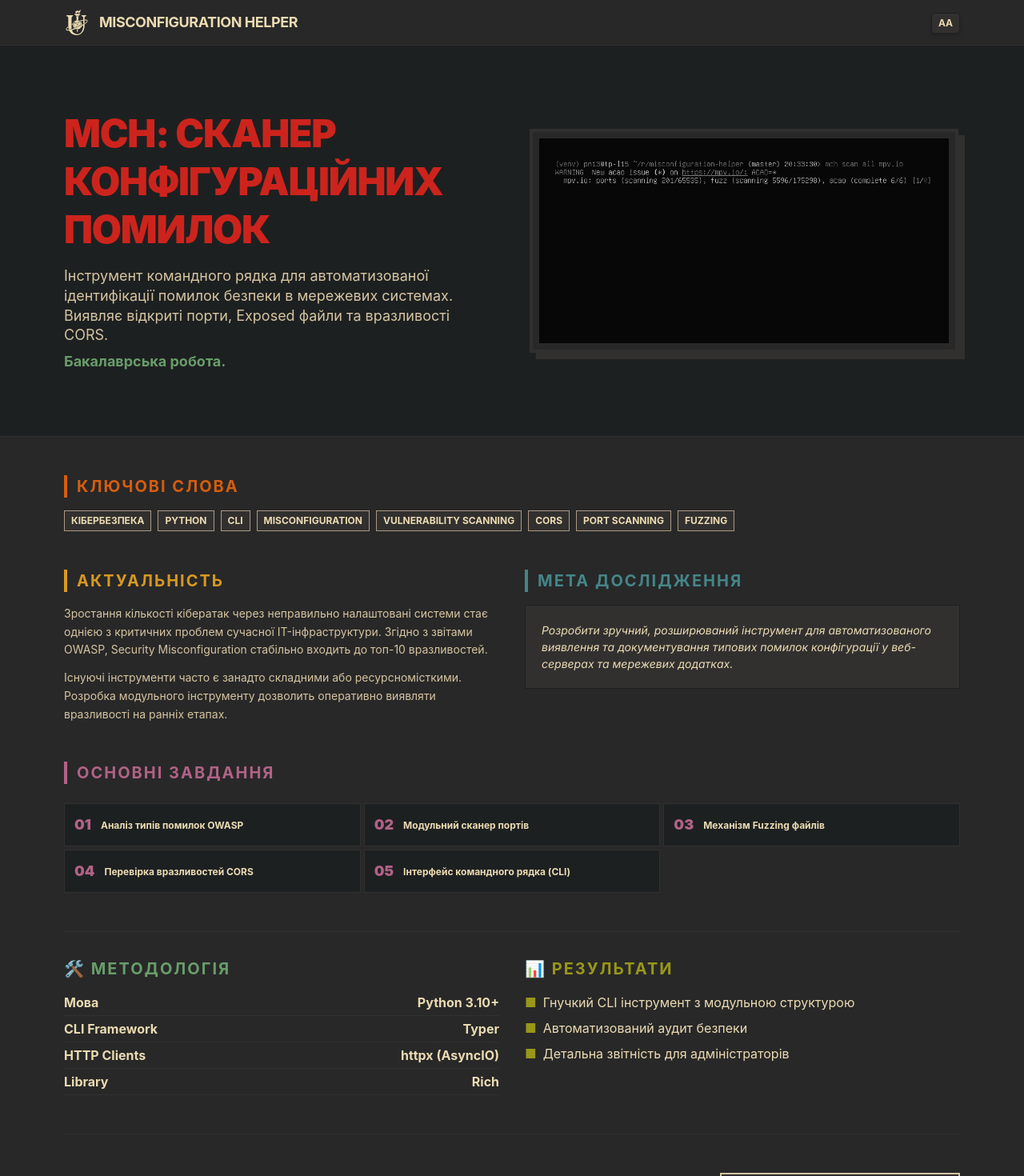
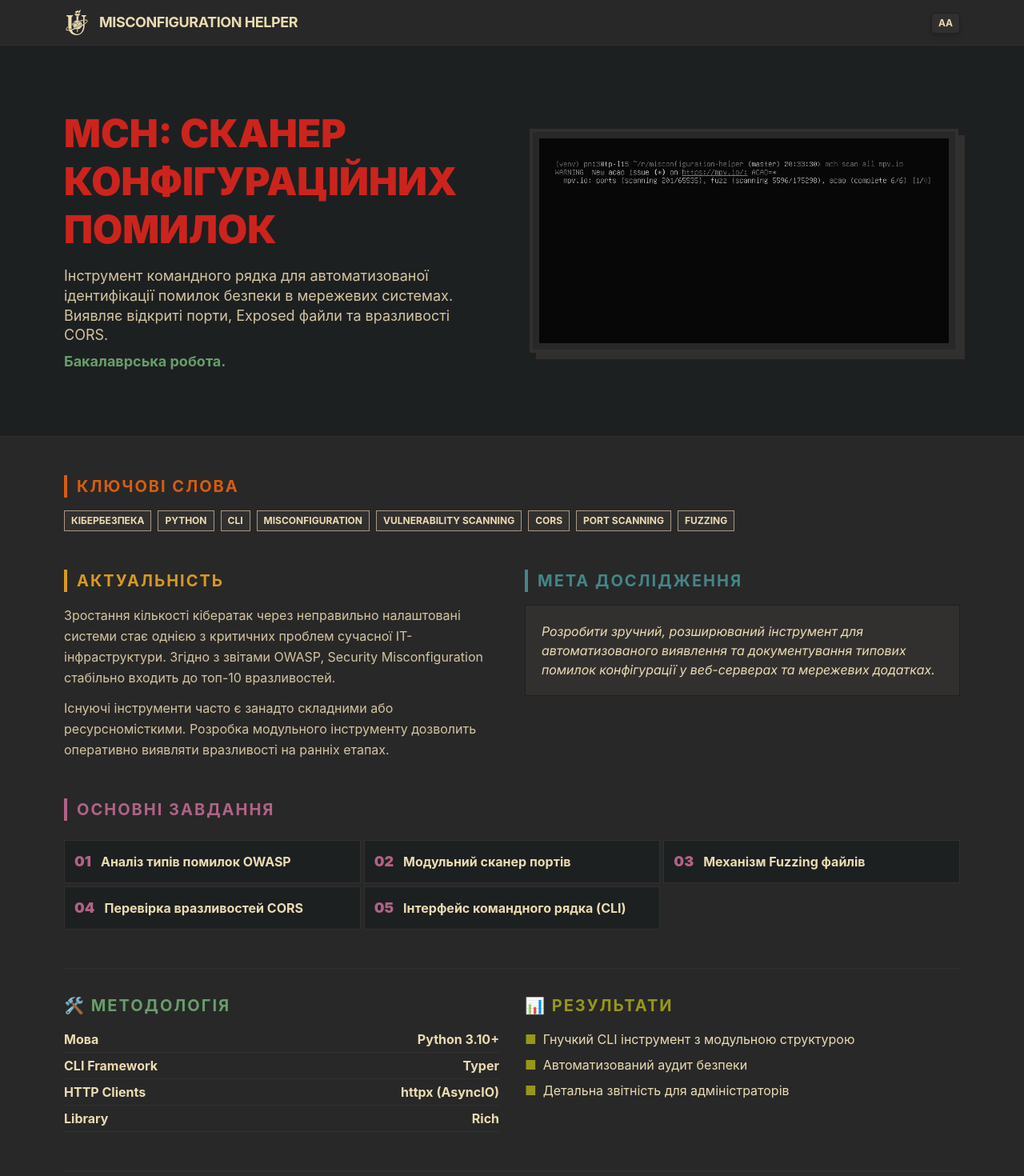
Before and after one commit to PickNicko13/misconfiguration-helper-landing, a React (Vite) app: page / in a window 1280 px wide. Shown: the top 1470 px of the page at 80% size. Built offline with nearby package versions, Linux system fonts and the light colour scheme; a web font is replaced by a local one.

Commit message:
style(stage-4): loosed hero spacing and increased base font size

```diff
--- a/src/App.tsx
+++ b/src/App.tsx
@@ -17,7 +17,7 @@ function App() {
       <main role="main" className="flex-grow">
         <section className="max-w-6xl mx-auto px-4 py-12 md:py-20 flex flex-col md:flex-row items-center gap-10">
           <article className="flex-1 space-y-4">
-            <h1 className="text-3xl md:text-5xl font-black tracking-tight text-[var(--color-red)] leading-tight uppercase">
+            <h1 className="text-3xl md:text-5xl font-black text-[var(--color-red)] leading-tight uppercase">
               MCH: Сканер конфігураційних помилок
             </h1>
             <p className="text-lg text-[var(--color-fg-secondary)] leading-snug max-w-xl">
@@ -59,7 +59,7 @@ function App() {
                 <h2 className="text-xl font-bold text-[var(--color-yellow)] mb-4 uppercase tracking-widest border-l-4 border-[var(--color-yellow)] pl-3">
                   Актуальність
                 </h2>
-                <div className="space-y-3 text-sm leading-relaxed">
+                <div className="space-y-3 leading-relaxed">
                   <p>
                     Зростання кількості кібератак через неправильно налаштовані системи стає однією з критичних проблем сучасної IT-інфраструктури.
                     Згідно з звітами OWASP, Security Misconfiguration стабільно входить до топ-10 вразливостей.
@@ -76,7 +76,7 @@ function App() {
                   Мета дослідження
                 </h2>
                 <div className="bg-[var(--color-bg-soft)] p-5 border border-[var(--color-bg-hard)]">
-                  <p className="text-sm text-[var(--color-fg-primary)] leading-normal italic">
+                  <p className="text-[var(--color-fg-primary)] leading-normal italic">
                     Розробити зручний, розширюваний інструмент для автоматизованого виявлення та документування типових помилок конфігурації у веб-серверах та мережевих додатках.
                   </p>
                 </div>
@@ -97,7 +97,7 @@ function App() {
                 ].map((task, index) => (
                   <div key={index} className="flex items-center gap-3 bg-[var(--color-bg-hard)] p-3 border border-[var(--color-bg-soft)]">
                     <span className="text-[var(--color-purple)] font-black text-lg">0{index + 1}</span>
-                    <span className="text-xs font-bold leading-tight">{task}</span>
+                    <span className="font-bold leading-tight">{task}</span>
                   </div>
                 ))}
               </div>
```
